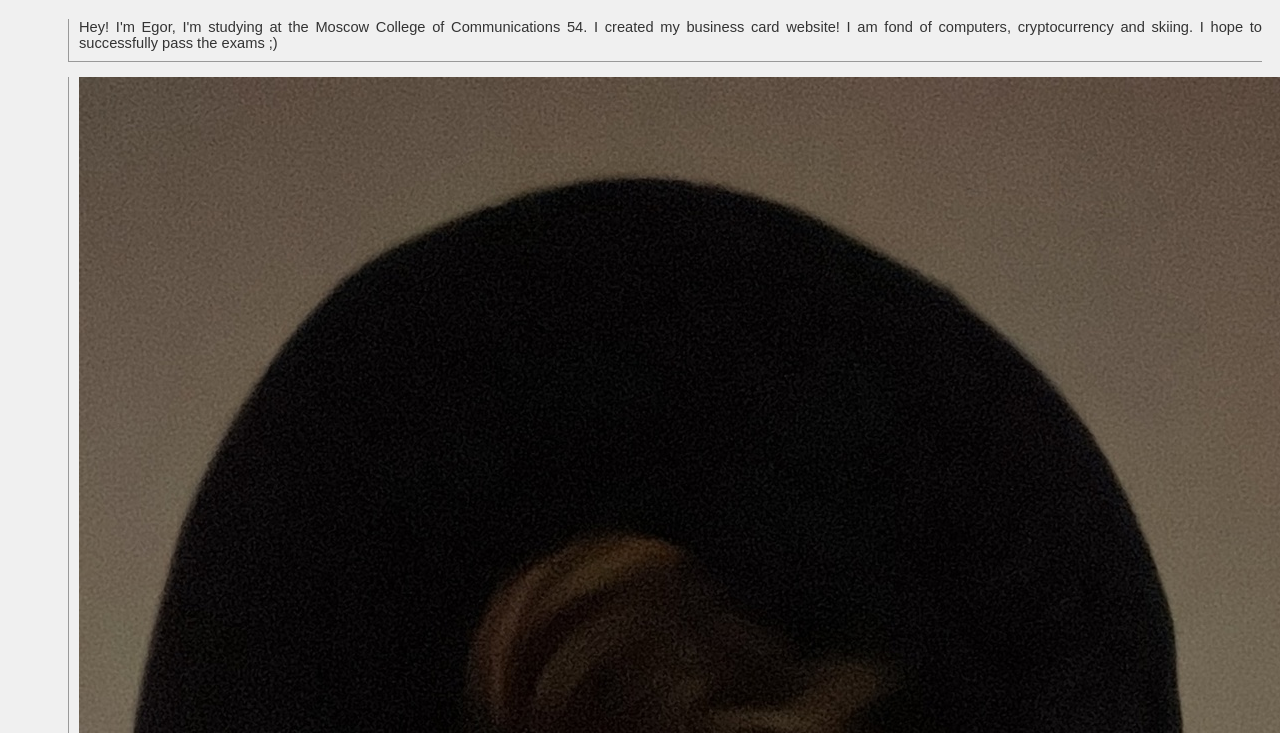
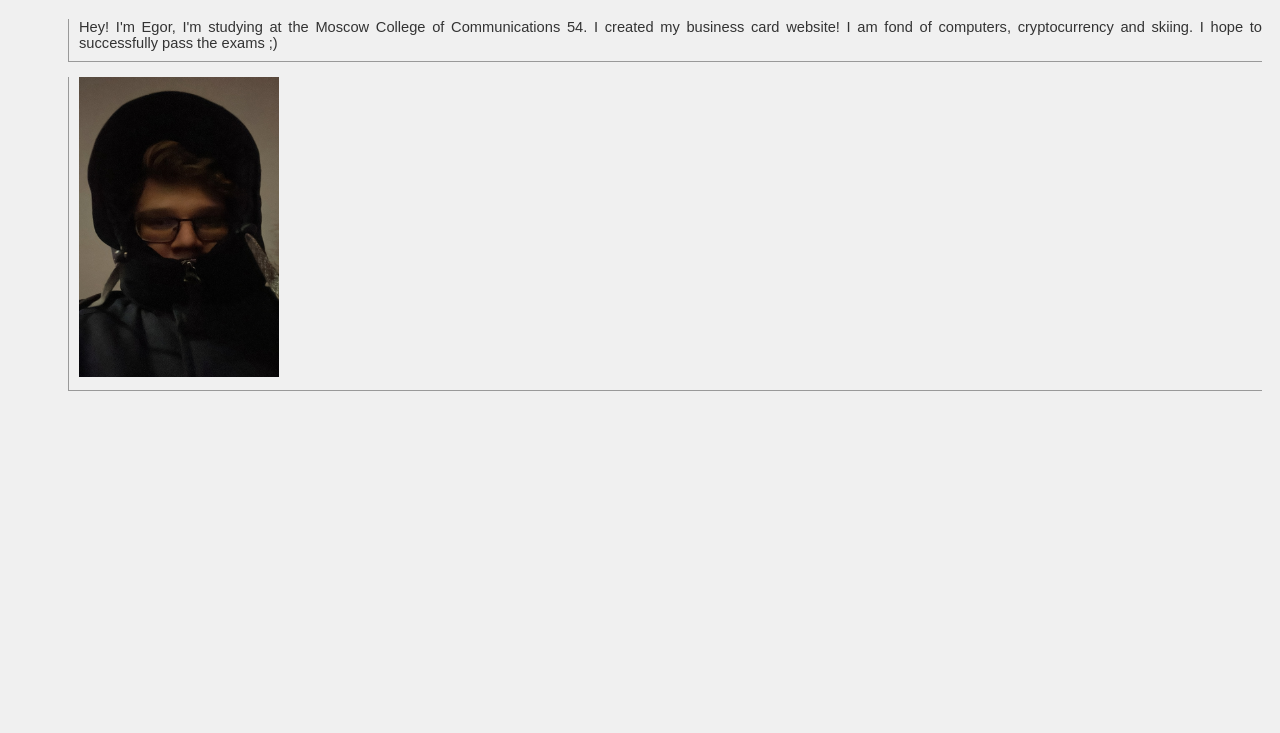
Before and after one commit to ErMekel/my-site, a plain HTML site: page index.html in a window 1280 px wide. Shown: the part 67-800 px from the top of the page. Drawn offline with Linux system fonts and the light colour scheme.

Commit message:
resize pic

```diff
--- a/index.html
+++ b/index.html
@@ -15,7 +15,7 @@
     I am fond of computers, cryptocurrency and skiing.
     I hope to successfully pass the exams ;)</p>
 
-    <p><img src="images/mypic.jpg"
+    <p><img src="images/mypic.jpg" width="200" height="300"
        alt="mypic"></p>
 
  </body>
```
